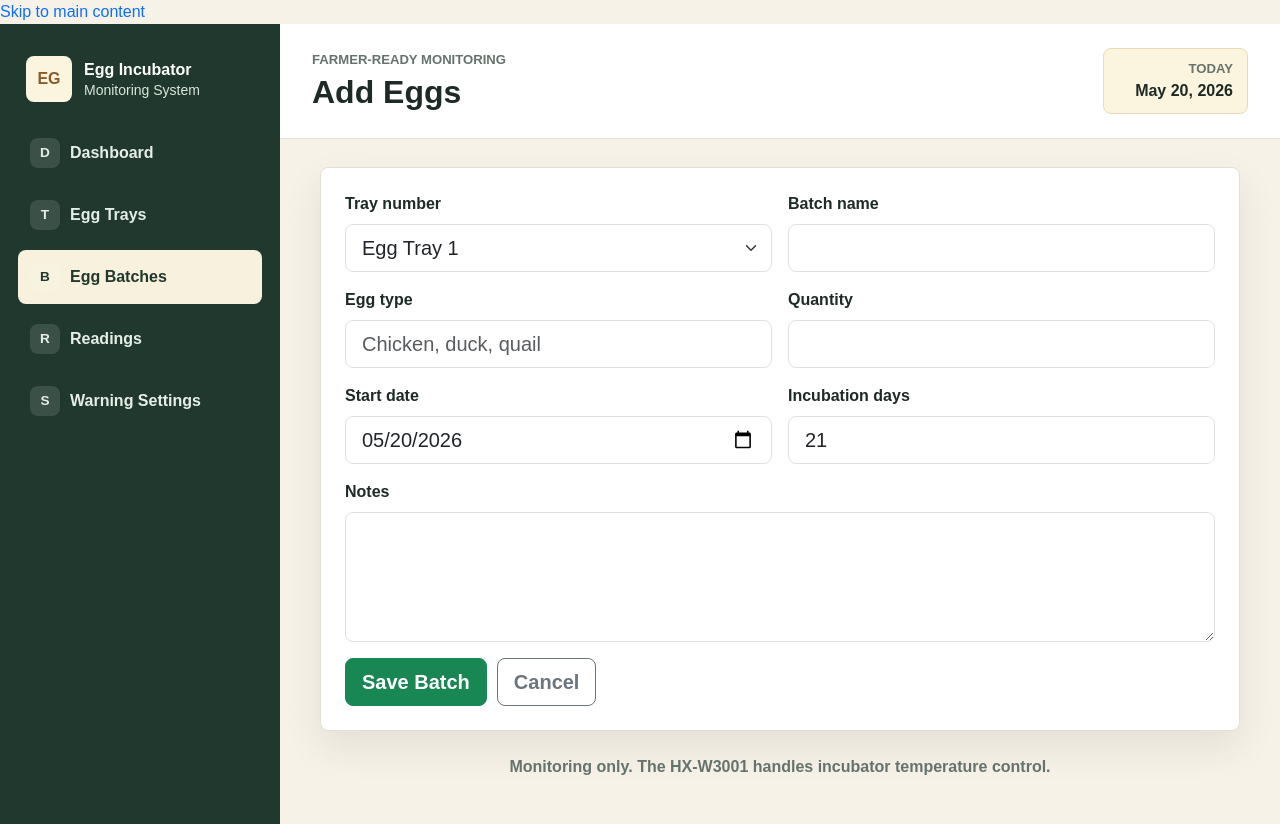
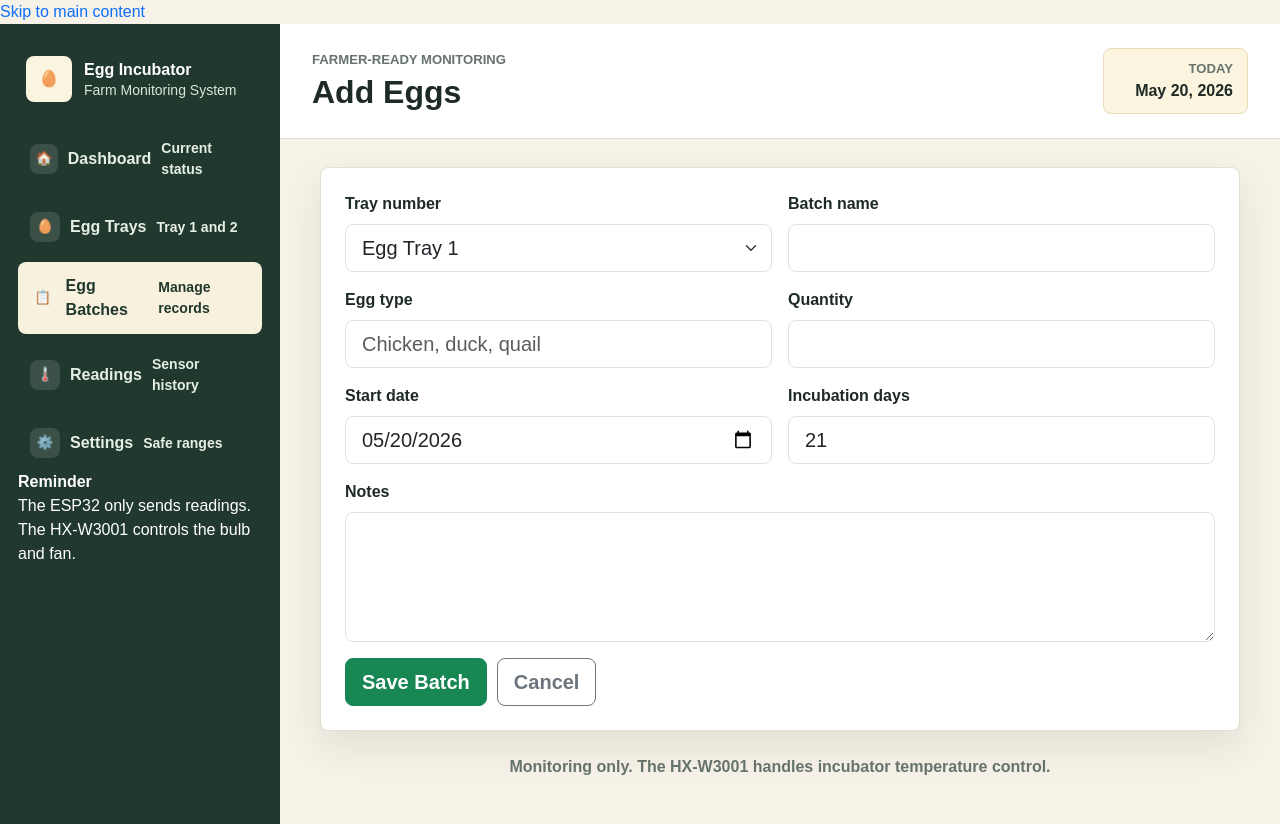
Before and after one commit to Dan1007Mercado/physics, a PHP site: page /add_batch.php in a window 1280 px wide. Run offline with PHP 8.4, Linux system fonts and the light colour scheme; data that the repository does not hold is empty.

Commit message:
Improve HCI sidebar navigation

```diff
--- a/includes/sidebar.php
+++ b/includes/sidebar.php
@@ -1,27 +1,46 @@
-<aside class="sidebar">
-    <a class="brand" href="dashboard.php">
-        <span class="brand-icon">EG</span>
+<aside class="sidebar" aria-label="Main sidebar">
+    <a class="brand" href="dashboard.php" aria-label="Go to dashboard">
+        <span class="brand-icon">🥚</span>
         <span>
             <strong>Egg Incubator</strong>
-            <small>Monitoring System</small>
+            <small>Farm Monitoring System</small>
         </span>
     </a>
 
     <nav class="side-nav" aria-label="Main navigation">
         <a href="dashboard.php" class="<?= active_nav_class($activePage, 'dashboard') ?>">
-            <span>D</span> Dashboard
+            <span>🏠</span>
+            <b>Dashboard</b>
+            <small>Current status</small>
         </a>
+
         <a href="trays.php" class="<?= active_nav_class($activePage, 'trays') ?>">
-            <span>T</span> Egg Trays
+            <span>🥚</span>
+            <b>Egg Trays</b>
+            <small>Tray 1 and 2</small>
         </a>
+
         <a href="egg_batches.php" class="<?= active_nav_class($activePage, 'batches') ?>">
-            <span>B</span> Egg Batches
+            <span>📋</span>
+            <b>Egg Batches</b>
+            <small>Manage records</small>
         </a>
+
         <a href="readings.php" class="<?= active_nav_class($activePage, 'readings') ?>">
-            <span>R</span> Readings
+            <span>🌡️</span>
+            <b>Readings</b>
+            <small>Sensor history</small>
         </a>
+
         <a href="settings.php" class="<?= active_nav_class($activePage, 'settings') ?>">
-            <span>S</span> Warning Settings
+            <span>⚙️</span>
+            <b>Settings</b>
+            <small>Safe ranges</small>
         </a>
     </nav>
+
+    <div class="sidebar-help">
+        <strong>Reminder</strong>
+        <p>The ESP32 only sends readings. The HX-W3001 controls the bulb and fan.</p>
+    </div>
 </aside>
```
